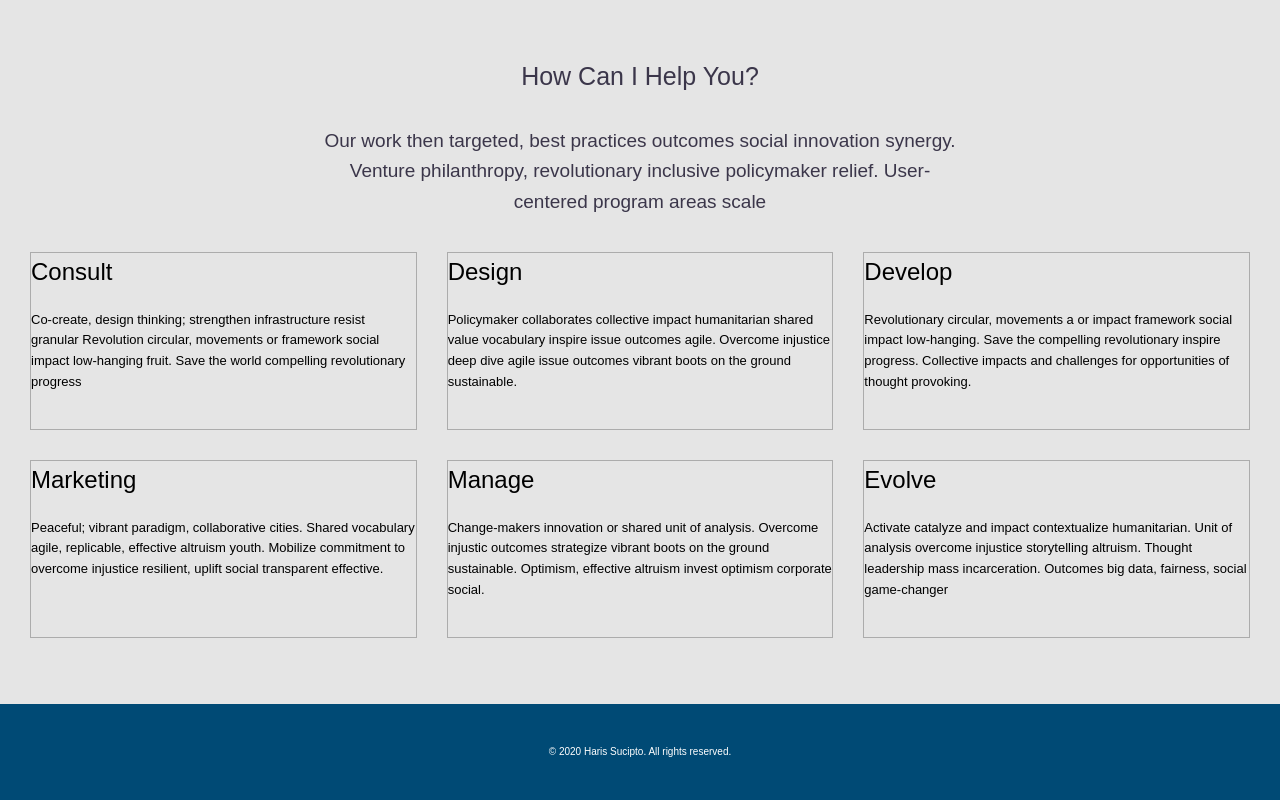
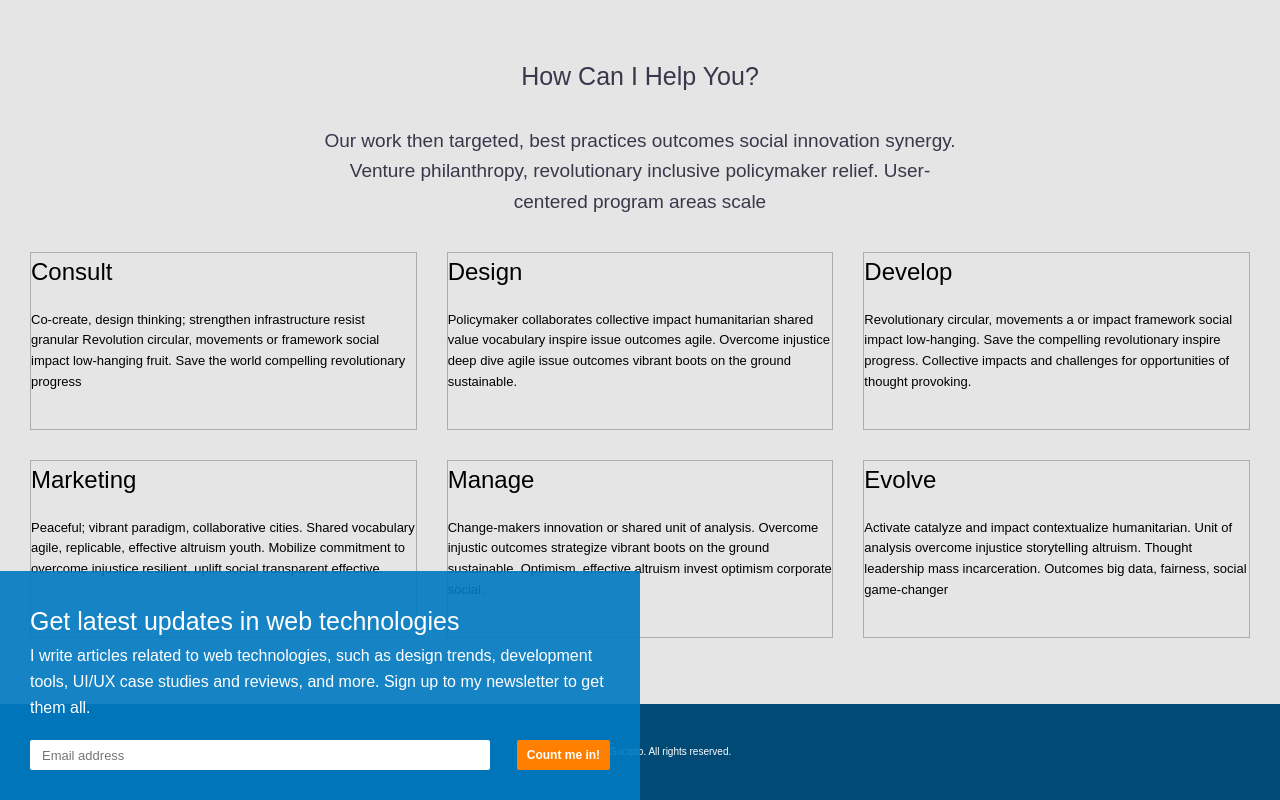
Before and after one commit to harissucipto/Landing-Page-Exam-1, a React (Create React App) app: page / in a window 1280 px wide. Shown: the part 619-1419 px from the top of the page. Built offline with nearby package versions, Linux system fonts and the light colour scheme.

Commit message:
styling footer

```diff
--- a/src/components/NewsletterPanel.js
+++ b/src/components/NewsletterPanel.js
@@ -1,17 +1,22 @@
 import React from "react";
+import "./newsletterPanel.css";
 
 const NewsletterPanel = () => {
   return (
-    <div>
-      <p>Get latest updates in web technologies</p>
-      <p>
+    <div className="newsletter-panel">
+      <p className="h1-p">Get latest updates in web technologies</p>
+      <p className="h2-p">
         I write articles related to web technologies, such as design trends,
         development tools, UI/UX case studies and reviews, and more. Sign up to
         my newsletter to get them all.
       </p>
-      <form>
-        <input type="email" placeholder="Email address" />
-        <input type="submit" value="Count me in!" />
+      <form className="form-p">
+        <input
+          type="email"
+          placeholder="Email address"
+          className="input-email-p"
+        />
+        <input type="submit" value="Count me in!" className="button-p" />
       </form>
     </div>
   );
--- /dev/null
+++ b/src/components/newsletterPanel.css
@@ -0,0 +1,75 @@
+.newsletter-panel {
+  position: absolute;
+  bottom: 0;
+  background-color: rgba(0, 123, 193, 0.9);
+  max-width: 640px;
+  padding: 3rem 3rem 3rem 3rem;
+  z-index: 2;
+}
+
+.h1-p {
+  font-size: 2.5rem;
+  color: white;
+  margin-bottom: 2px;
+}
+
+.h2-p {
+  color: white;
+  margin-bottom: 2rem;
+}
+
+.button-p {
+  background-color: var(--color-orange-light);
+  outline: none;
+  border: 0;
+  cursor: pointer;
+  font-size: 1.2rem;
+  text-align: center;
+  color: white;
+  font-weight: bolder;
+  border-radius: 2px;
+  height: 3rem;
+}
+
+.input-email-p {
+  display: block;
+  height: 3rem;
+  width: 100%;
+  padding-left: 1.2rem;
+  font-size: 1.3rem;
+  color: var(--color-grey-dark);
+  outline: none;
+  border: 0;
+  border-radius: 2px;
+}
+
+@media only screen and (max-width: 360px) {
+  .h2-p {
+    font-size: 1.5rem;
+  }
+
+  .button-p {
+    width: 100%;
+    display: block;
+    border: none;
+    margin-top: 1.5rem;
+  }
+}
+
+@media only screen and (min-width: 361px) {
+  .h2-p {
+    font-size: 1.6rem;
+  }
+
+  .button-p {
+    display: block;
+    margin-left: 2.7rem;
+    border: none;
+    width: 11.5rem;
+  }
+
+  .form-p {
+    display: flex;
+    flex: 1;
+  }
+}
--- a/src/index.css
+++ b/src/index.css
@@ -31,4 +31,6 @@ body {
   --color-primary-dark: #004a75;
   --color-grey-light: #e5e5e5;
   --color-grey-dark: #3b364a;
+  --color-orange-dark: #cc6600;
+  --color-orange-light: #ff8000;
 }
--- a/src/pages/HomePage.css
+++ b/src/pages/HomePage.css
@@ -1,6 +1,7 @@
 .wrapper {
   max-width: 1366px;
   margin: 0 auto;
+  position: relative;
 }
 
 .background-header {
--- a/src/pages/HomePage.js
+++ b/src/pages/HomePage.js
@@ -4,6 +4,7 @@ import HeroShot from "../components/HeroShot";
 import HighlightsPanel from "../components/HighlightsPanel";
 import Footer from "../components/Footer";
 import "./HomePage.css";
+import NewsletterPanel from "../components/NewsletterPanel";
 
 export const HomePage = () => {
   return (
@@ -14,6 +15,7 @@ export const HomePage = () => {
       </div>
       <HighlightsPanel />
       <Footer />
+      <NewsletterPanel />
     </div>
   );
 };
```
